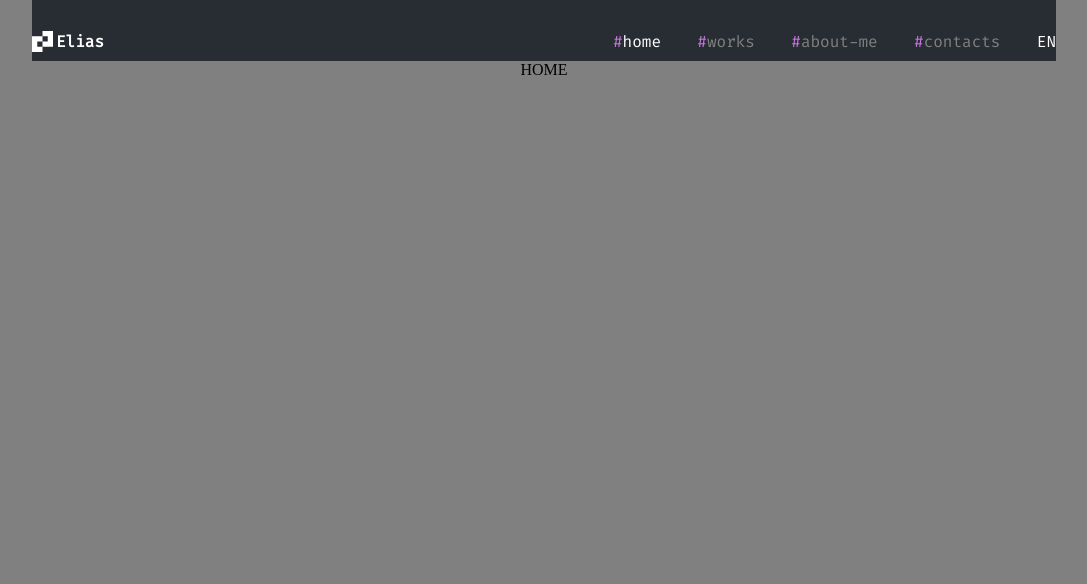
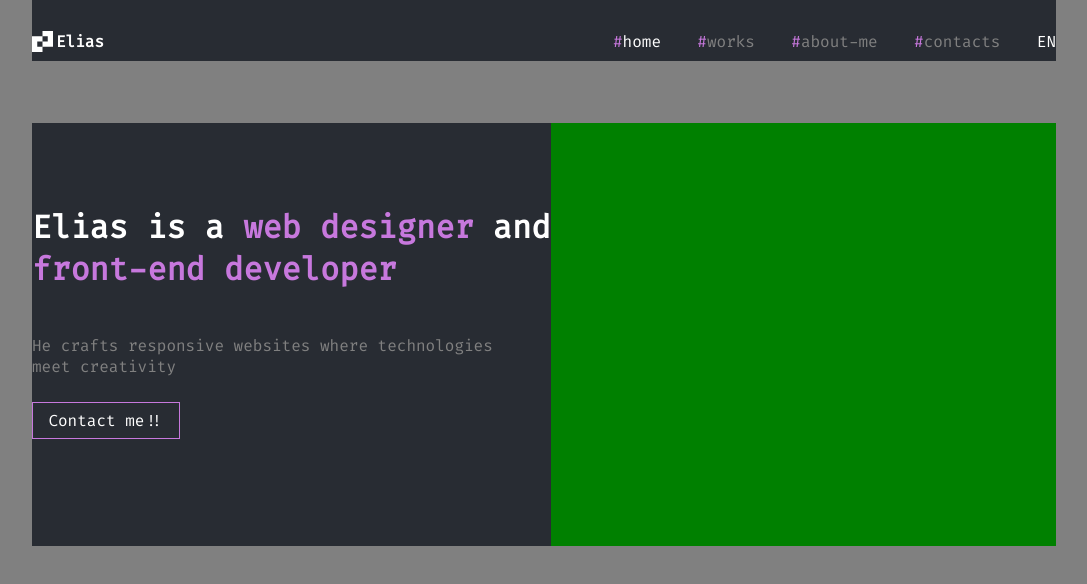
Before and after one commit to bartasd/elias_pixel_perfect_figma, a React (Vite) app: page /home in a window 1280 px wide. Shown: the top 584 px of the page, without its empty margins (96-1183 px from the left). Built offline with nearby package versions, Linux system fonts and the light colour scheme.

Commit message:
some Intro component

```diff
--- /dev/null
+++ b/src/components/homeComponents/Intro.module.css
@@ -0,0 +1,46 @@
+.intro{
+    background-color: #282C33;
+    width: 1024px;
+    height: 423px;
+    margin-top: 62px;
+    display: flex;
+    .introduction{
+        font-family: 'Fira Code', monospace;
+        font-weight: 600;
+        width: 519px;
+        color: white;
+        span{
+            color: #C778DD;
+        }
+        h1{
+            font-size: 32px;
+            margin-top: 83px;
+        }
+        a{
+            text-decoration: none;
+            color: white;
+            width: 146px;
+            height: 35px;
+            display: flex;
+            justify-content: center;
+            align-items: center;
+            border: 1px solid #C778DD;
+            font-weight: normal;
+            margin-top: 25px;
+        }
+        a:hover{
+            color: white;
+            cursor: pointer;
+            background-color: #C778DDCC;
+        }
+        p{
+            color: gray;
+            font-weight: normal;
+            margin-top: 45px;
+        }
+    }
+    .pic{
+        width: calc(1024px - 519px);
+        background-color: green;
+    }
+}
--- /dev/null
+++ b/src/components/homeComponents/Intro.tsx
@@ -0,0 +1,12 @@
+import style from "./Intro.module.css";
+
+export default function Intro(){
+    return (<div className={style.intro}>
+        <div className={style.introduction}>
+            <h1>Elias is a <span>web designer</span> and <span>front-end developer</span></h1>
+            <p>He crafts responsive websites where technologies <br /> meet creativity</p>
+            <a href="#">Contact me!!</a>
+        </div>
+        <div className={style.pic}></div>
+    </div>);
+}
--- a/src/pages/Home.tsx
+++ b/src/pages/Home.tsx
@@ -1,3 +1,9 @@
+import Intro from "../components/homeComponents/Intro";
+
 export default function Home(){
-    return (<>HOME</>);
+    return (
+        <>
+            <Intro />
+        </>
+    );
 }
```
